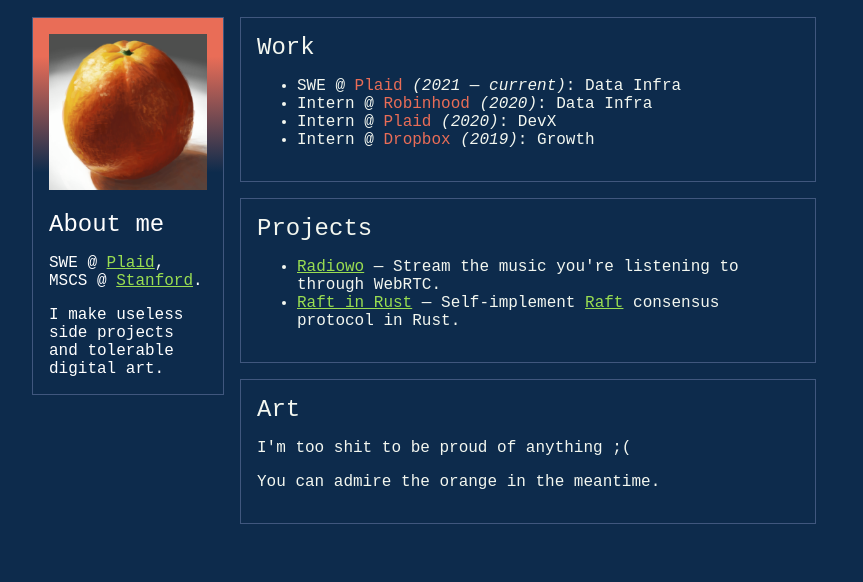
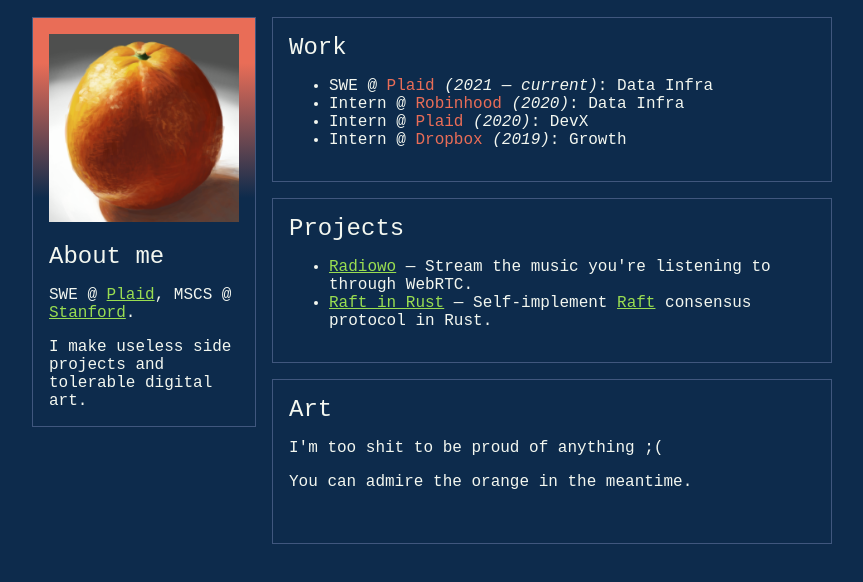
Before and after one commit to ed-w-lee/home-page, a plain HTML site: page index.html in a window 1280 px wide. Shown: the part 110-692 px from the top of the page, without its empty margins (208-1071 px from the left). Drawn offline with Linux system fonts and the light colour scheme.

Commit message:
use css grid instead of flexbox

```diff
--- a/css/index.css
+++ b/css/index.css
@@ -33,19 +33,22 @@ body {
 }
 
 main {
-  display: flex;
+  display: grid;
 }
 
 @media (min-width: calc(50rem + 1px)) {
   main {
-    flex-wrap: wrap;
-    justify-content: space-between;
+    grid-template-columns: .8fr 2fr;
+    grid-template-rows: repeat(3, 1fr);
+    column-gap: 1rem;
+    row-gap: 1rem;
   }
 }
 
 @media (max-width: 50rem) {
   main {
-    flex-direction: column;
+    grid-template-columns: 1fr;
+    row-gap: 1rem;
   }
 }
 
@@ -54,24 +57,18 @@ section {
   padding: 1rem;
 }
 
-.sidebar {
-  margin: 0 1rem 2rem;
-  color: white;
+#about {
+  padding: 0;
 }
 
 @media (min-width: calc(50rem + 1px)) {
   .sidebar {
-    width: var(--sidebar-width);
-    margin: 0;
+    grid-row-start: span 3;
   }
 }
 
-.sidebar section {
-  padding: 0;
-}
-
 @media (max-width: 50rem) {
-  .sidebar section {
+  #about {
     display: flex;
     flex-wrap: wrap;
     align-items: center;
@@ -112,28 +109,11 @@ section {
   }
 }
 
-
 .profile-pic img {
   max-width: 100%;
   max-height: 100%;
 }
 
-.mainbar {
-  margin: 0 1rem;
-
-  flex-grow: 1;
-}
-
-@media (min-width: calc(50rem + 1px)) {
-  .mainbar {
-    width: calc(var(--wide-screen) - var(--sidebar-width) - 5.5rem);
-  }
-}
-
-.mainbar section {
-  margin-bottom: 1rem;
-}
-
 .subject {
   font-size: 1.5rem;
 }
--- a/index.html
+++ b/index.html
@@ -40,9 +40,8 @@
       </section>
     </div>
 
-    <div class="mainbar">
     <section id="work">
-        <div class="subject collapse">Work</div>
+      <div class="subject">Work</div>
       <ul>
         <li>
           SWE @ <span class="emph">Plaid</span> <i>(2021 — current)</i>: Data Infra
@@ -61,7 +60,7 @@
     </section>
 
     <section id="projects">
-        <div class="subject collapse">Projects</div>
+      <div class="subject">Projects</div>
 
       <ul>
         <li>
@@ -75,7 +74,7 @@
     </section>
 
     <section id="art">
-        <div class="subject collapse">Art</div>
+      <div class="subject">Art</div>
 
       <p>
         I'm too shit to be proud of anything ;(
@@ -84,7 +83,6 @@
         You can admire the orange in the meantime.
       </p>
     </section>
-    </div>
   </main>
 </body>
 
```
Lines whose indentation alone changed are shown as unchanged.
